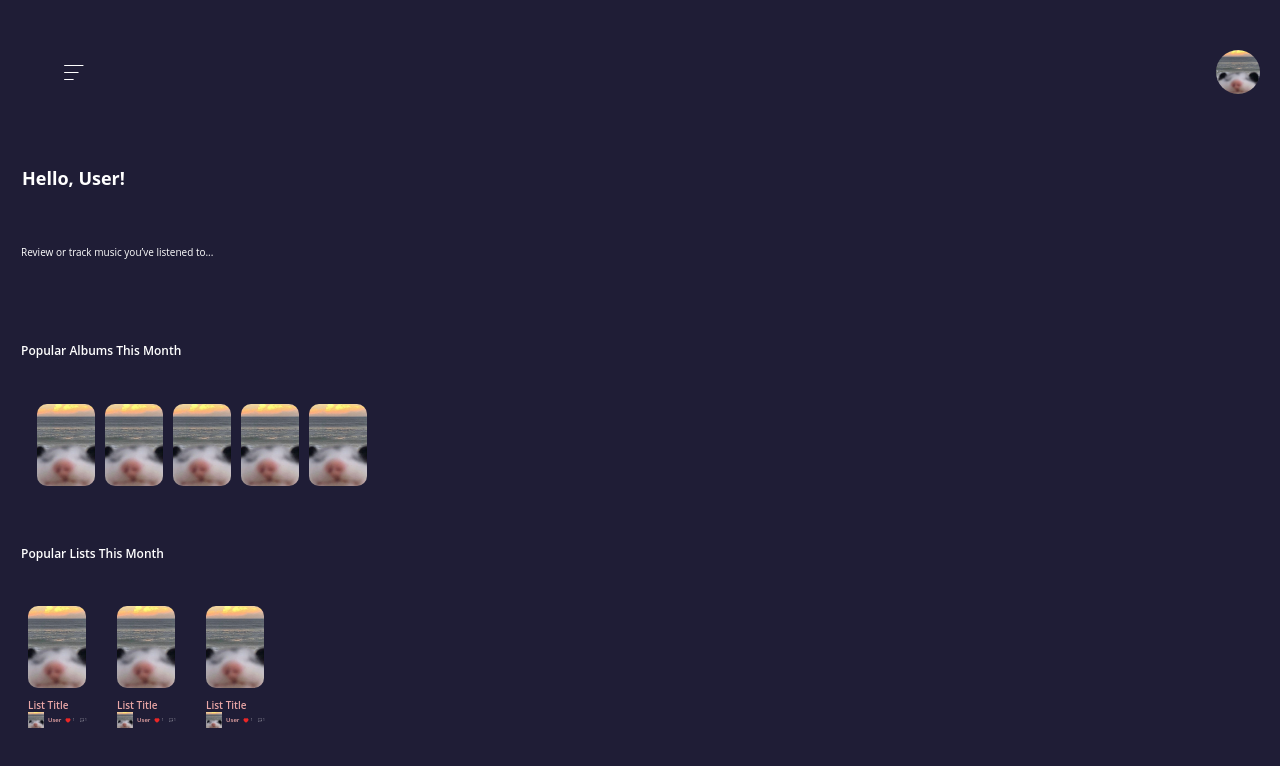
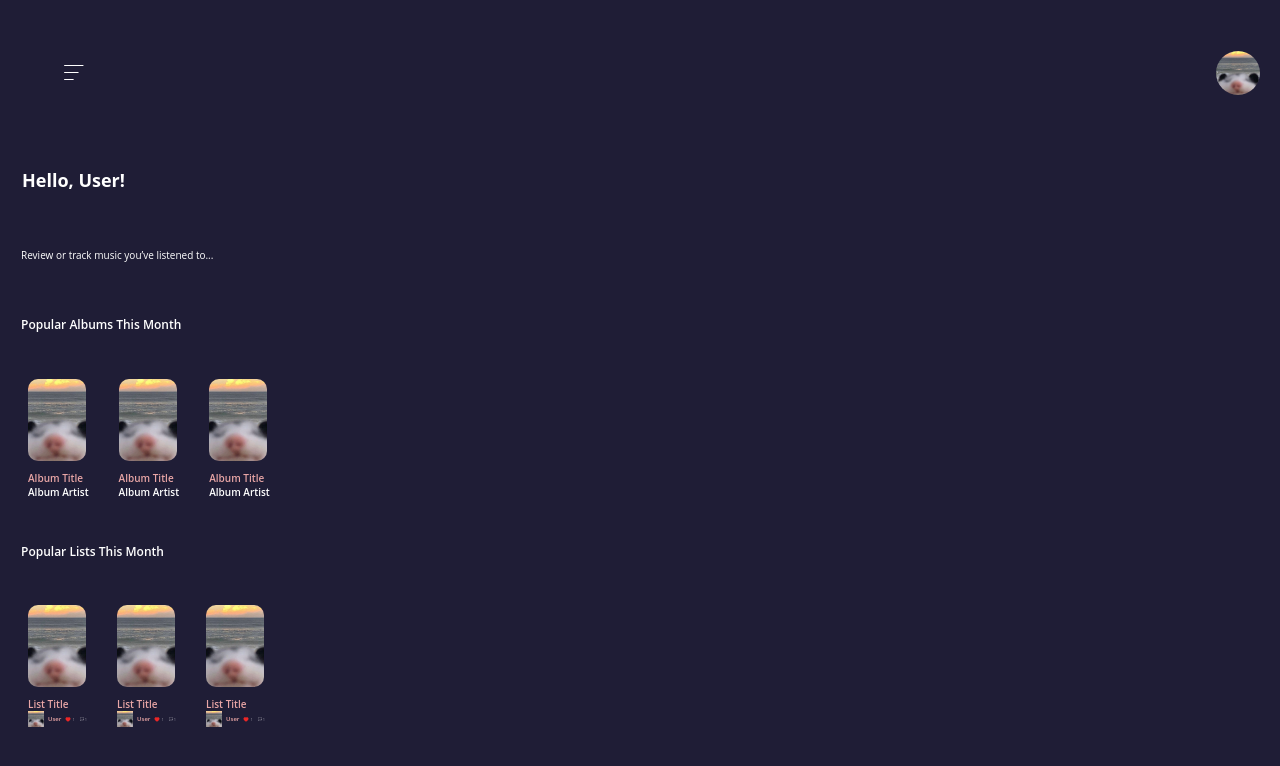
Before and after one commit to liannnaa/MusicBoxd, a React (Create React App) app in the folder front-end/: page /Home in a window 1280 px wide. Shown: the top 766 px of the page. Built offline with nearby package versions, Linux system fonts and the light colour scheme.

Commit message:
added album component

```diff
--- /dev/null
+++ b/front-end/src/components/albumMini.css
@@ -0,0 +1,44 @@
+.album {
+    height: 100%;
+    flex-direction: column;
+    justify-content: space-between;
+    align-self: flex-start;
+    align-items: center;
+    margin-right: 30px;
+    display: flex;
+}
+
+.album-image {
+    z-index: 1;
+    width: 58px;
+    height: 82px;
+    object-fit: cover;
+    align-self: flex-start;
+    border-radius: 10px;
+}
+
+.album-title {
+    color: #e9a6a6;
+    width: 100%;
+    flex-direction: row;
+    justify-content: flex-start;
+    align-self: center;
+    align-items: stretch;
+    margin-top: 10px;
+    font-size: .625rem;
+    line-height: 14px;
+    display: flex;
+    text-align: center;
+}
+
+.album-artist {
+    width: 100%;
+    flex-direction: row;
+    justify-content: flex-start;
+    align-self: center;
+    align-items: stretch;
+    font-size: .625rem;
+    line-height: 14px;
+    display: flex;
+    text-align: center;
+}
--- /dev/null
+++ b/front-end/src/components/albumMini.js
@@ -0,0 +1,19 @@
+import React from 'react';
+import "./albumMini.css";
+
+import Placeholder from '../assets/placeholder.PNG';
+
+const Album = () => {
+    return (
+    <div className="album">
+        <img className="album-image" src={Placeholder} alt="album" />
+        <span className="album-title">
+            Album Title
+        </span>
+        <span className="album-artist">
+            Album Artist
+        </span>
+    </div>
+  );
+};
+export default Album;
--- a/front-end/src/pages/homepage.css
+++ b/front-end/src/pages/homepage.css
@@ -58,7 +58,7 @@ body {
     line-height: 25px;
 }
 
-.review-or-track-music-youve-list {
+.intro {
     align-self: flex-start;
     margin-top: -90px;
     margin-bottom: 10px;
@@ -68,40 +68,13 @@ body {
     line-height: 14px;
 }
 
-.popular-albums-this-month {
-    align-self: flex-start;
-    margin-top: -70px;
-    margin-left: 21px;
-}
-
-.popular-albums {
-    width: 95%;
-    flex-direction: row;
-    justify-content: flex-start;
-    align-self: center;
-    align-items: stretch;
-    margin-top: -100px;
-    margin-bottom: 16px;
-    display: flex;
-}
-
-.popular-album {
-    width: 58px;
-    height: 82px;
-    object-fit: cover;
-    align-self: flex-start;
-    margin-left: 5px;
-    margin-right: 5px;
-    border-radius: 10px;
-}
-
-.popular-lists-this-month {
+.section-title {
     align-self: flex-start;
     margin-top: -100px;
     margin-left: 21px;
 }
 
-.popular-lists {
+.section-contents {
     width: 95%;
     flex-direction: row;
     justify-content: flex-start;
@@ -113,36 +86,3 @@ body {
     padding-right: 29px;
     display: flex;
 }
-
-.list {
-    height: 100%;
-    flex-direction: column;
-    justify-content: space-between;
-    align-self: flex-start;
-    align-items: center;
-    margin-right: 30px;
-    display: flex;
-}
-
-.list-image {
-    z-index: 1;
-    width: 58px;
-    height: 82px;
-    object-fit: cover;
-    align-self: flex-start;
-    border-radius: 10px;
-}
-
-.list-title {
-    color: #e9a6a6;
-    width: 100%;
-    flex-direction: row;
-    justify-content: flex-start;
-    align-self: center;
-    align-items: stretch;
-    margin-top: 10px;
-    font-size: .625rem;
-    line-height: 14px;
-    display: flex;
-    text-align: center;
-}
--- a/front-end/src/pages/homepage.js
+++ b/front-end/src/pages/homepage.js
@@ -6,6 +6,7 @@ import union from '../assets/union.svg';
 import Placeholder from '../assets/placeholder.PNG';
 
 import Cardreview from "../components/cardReview";
+import PopularAlbum from "../components/albumMini";
 import PopularList from "../components/listMini";
 
 const Homepage = () => {
@@ -18,24 +19,22 @@ const Homepage = () => {
         <span className="hello">
             Hello, User!
         </span>
-        <span className="review-or-track-music-youve-list">
+        <span className="intro">
             Review or track music you’ve listened to...
         </span>
-        <span className="popular-albums-this-month">
+        <span className="section-title">
             Popular Albums This Month
         </span>
-        <div className="popular-albums">
-            <img className="popular-album" src={Placeholder} alt="album1" />
-            <img className="popular-album" src={Placeholder} alt="album2" />
-            <img className="popular-album" src={Placeholder} alt="album3" />
-            <img className="popular-album" src={Placeholder} alt="album4" />
-            <img className="popular-album"src={Placeholder} alt="album5" />
+        <div className="section-contents">
+            <PopularAlbum/>
+            <PopularAlbum/>
+            <PopularAlbum/>
         </div>
 
-        <span className="popular-lists-this-month">
+        <span className="section-title">
             Popular Lists This Month
         </span>
-        <div className="popular-lists">
+        <div className="section-contents">
             <PopularList/>
             <PopularList/>
             <PopularList/>
```
